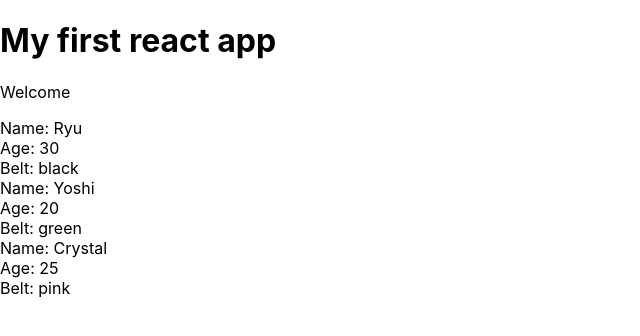
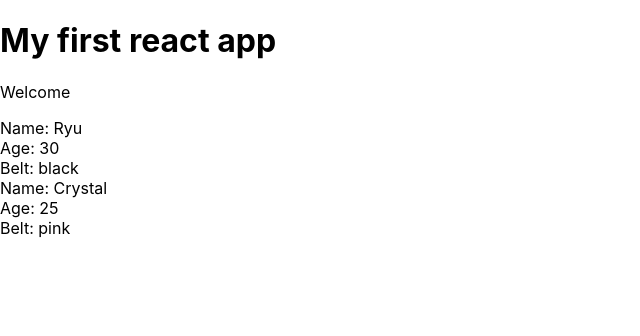
Before and after one commit to nkorczyk/ReactReduxTutorial, a React (Create React App) app: page / in a window 1280 px wide. Shown: the top 336 px of the page, without its empty margins (0-640 px from the left). Built offline with nearby package versions, Linux system fonts and the light colour scheme.

Commit message:
Lesson-11 done

```diff
--- a/src/Ninjas.js
+++ b/src/Ninjas.js
@@ -1,19 +1,32 @@
 import React from 'react';
 
 const Ninjas = ({ ninjas }) => {
-  const ninjaList = ninjas.map(ninja => {
-    return (
-      <div className="ninja" key={ninja.id}>
-        <div>Name: {ninja.name}</div>
-        <div>Age: {ninja.age}</div>
-        <div>Belt: {ninja.belt}</div>
-      </div>
-    )
-  });
+  // const ninjaList = ninjas.map(ninja => {
+  //   if (ninja.age > 20) {
+  //     return (
+  //       <div className="ninja" key={ninja.id}>
+  //         <div>Name: {ninja.name}</div>
+  //         <div>Age: {ninja.age}</div>
+  //         <div>Belt: {ninja.belt}</div>
+  //       </div>
+  //     )
+  //   } else {
+  //     return null;
+  //   }
 
   return (
     <div className="ninja-list">
-      {ninjaList}
+      {
+        ninjas.map(ninja => {
+          return ninja.age > 20 ? (
+            <div className="ninja" key={ninja.id}>
+              <div>Name: {ninja.name}</div>
+              <div>Age: {ninja.age}</div>
+              <div>Belt: {ninja.belt}</div>
+            </div>
+          ) : null;
+        })
+      }
     </div>
   )
 };
```
Also changed, not shown: 1 other file (tests, documents, lock files or other folders).
